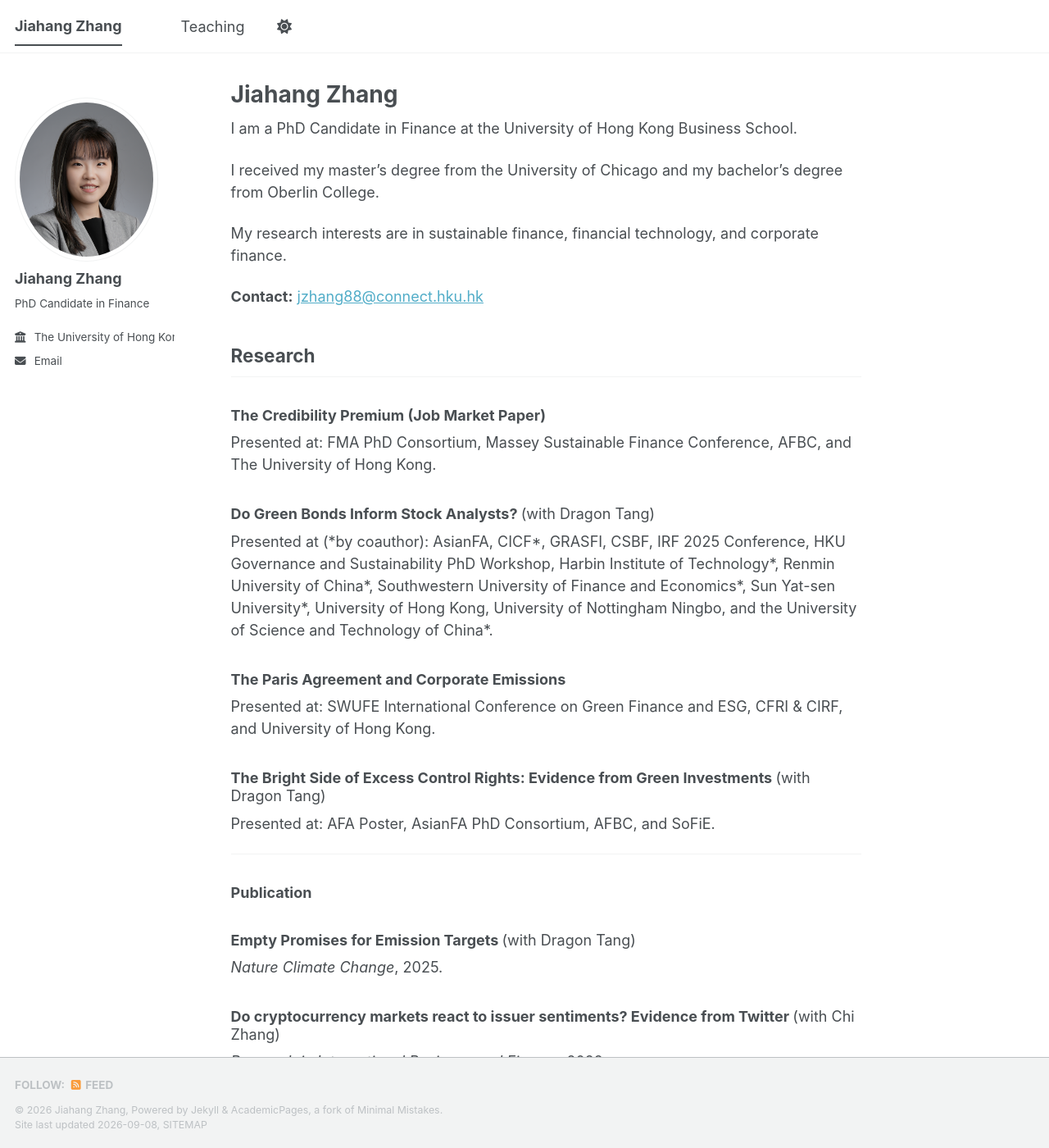
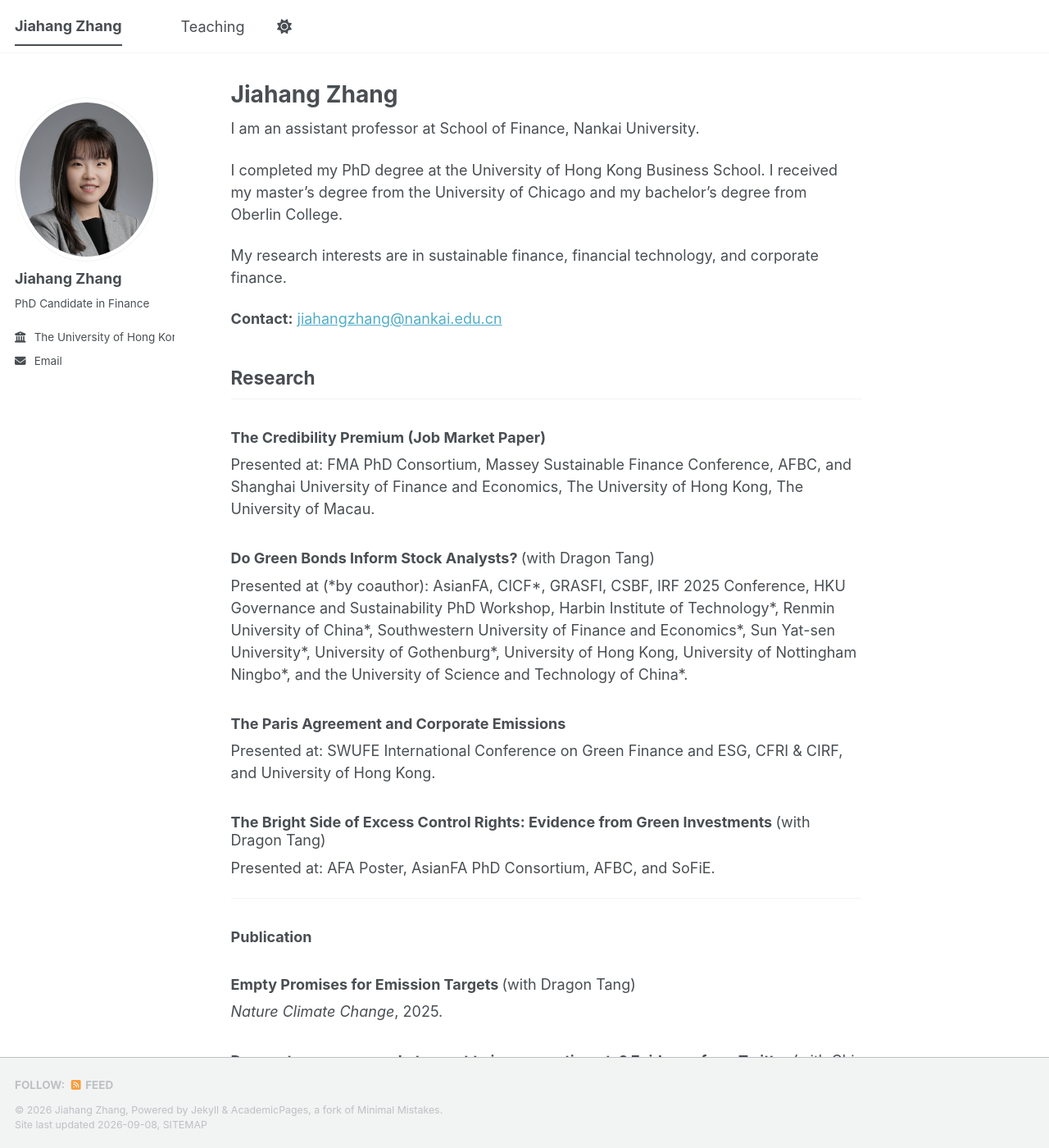
Before and after one commit to joannazhang88/joannazhang88.github.io, a Jekyll site: the page built from _pages/about.md, in a window 1280 px wide and 1400 px high. Shown: the whole window at 82% size. Built offline with Jekyll 4.4.1, drawn with Linux system fonts in a browser that asks for light colours; a style sheet for code colours, icons or effects is not loaded.

Commit message:
Update about.md

```diff
--- a/_pages/about.md
+++ b/_pages/about.md
@@ -8,25 +8,25 @@ redirect_from:
 ---
 
 
-I am a PhD Candidate in Finance at the University of Hong Kong Business School.
+I am an assistant professor at School of Finance, Nankai University.
 
-I received my master’s degree from the University of Chicago and my bachelor’s degree from Oberlin College.
+I completed my PhD degree at the University of Hong Kong Business School. I received my master’s degree from the University of Chicago and my bachelor’s degree from Oberlin College.
 
 My research interests are in sustainable finance, financial technology, and corporate finance.
 
-**Contact:** [jzhang88@connect.hku.hk](mailto:jzhang88@connect.hku.hk)
+**Contact:** [jiahangzhang@nankai.edu.cn](mailto:jiahangzhang@nankai.edu.cn)
 
 ## Research
 
 
 ### The Credibility Premium (Job Market Paper)
 
-Presented at: FMA PhD Consortium, Massey Sustainable Finance Conference, AFBC, and The University of Hong Kong.
+Presented at: FMA PhD Consortium, Massey Sustainable Finance Conference, AFBC, and Shanghai University of Finance and Economics, The University of Hong Kong, The University of Macau.
 
 
 ### Do Green Bonds Inform Stock Analysts? <span style="font-weight: normal;">(with Dragon Tang)</span>
 
-Presented at (\*by coauthor): AsianFA, CICF\*, GRASFI, CSBF, IRF 2025 Conference, HKU Governance and Sustainability PhD Workshop, Harbin Institute of Technology\*, Renmin University of China\*, Southwestern University of Finance and Economics\*, Sun Yat-sen University\*, University of Hong Kong, University of Nottingham Ningbo, and the University of Science and Technology of China\*.
+Presented at (\*by coauthor): AsianFA, CICF\*, GRASFI, CSBF, IRF 2025 Conference, HKU Governance and Sustainability PhD Workshop, Harbin Institute of Technology\*, Renmin University of China\*, Southwestern University of Finance and Economics\*, Sun Yat-sen University\*, University of Gothenburg\*, University of Hong Kong, University of Nottingham Ningbo\*, and the University of Science and Technology of China\*.
 
 ### The Paris Agreement and Corporate Emissions
 
@@ -47,7 +47,7 @@ Presented at: AFA Poster, AsianFA PhD Consortium, AFBC, and SoFiE.
 
 ### Do cryptocurrency markets react to issuer sentiments? Evidence from Twitter <span style="font-weight: normal;">(with Chi Zhang)</span>
 
-*Research in International Business and Finance* 2022.
+*Research in International Business and Finance*, 2022.
 
 ---
 
```
